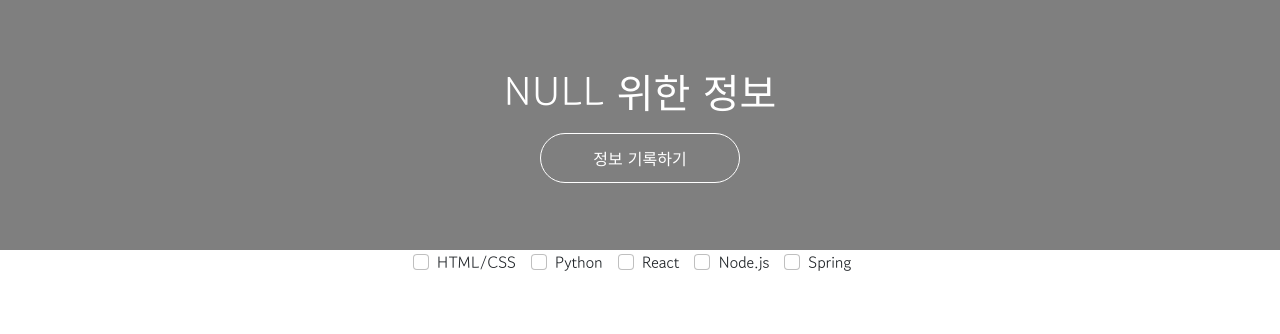
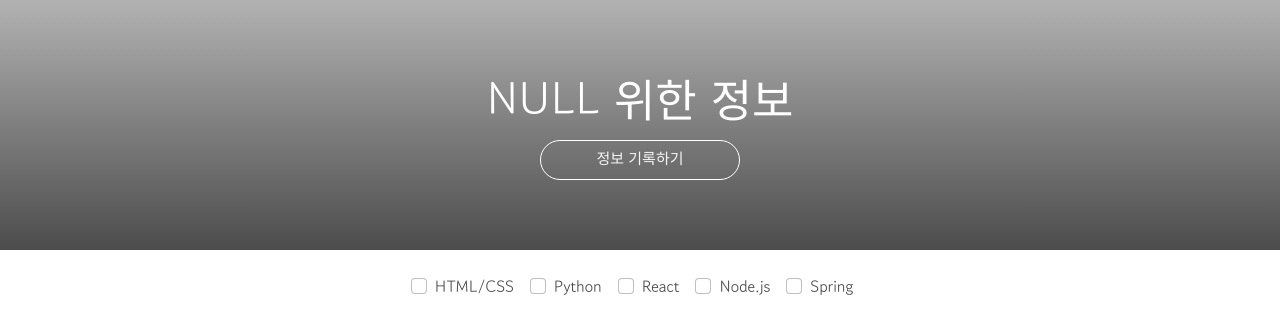
Before and after one commit to ParkSungGyu1/MiniProject-9, a Flask app: page /main in a window 1280 px wide. Shown: the top 334 px of the page. Run offline with Flask 2, Linux system fonts and the light colour scheme; data that the repository does not hold is empty; some libraries are stand-ins or nearby versions.

Commit message:
메인페이지 FE 수정

```diff
--- a/templates/page_main.html
+++ b/templates/page_main.html
@@ -13,6 +13,7 @@
 
     <title>NULL 위한 정보</title>
     <link href="https://fonts.googleapis.com/css2?family=Gowun+Dodum&display=swap" rel="stylesheet">
+    <link rel="stylesheet" href="https://cdn.jsdelivr.net/npm/bulma@0.9.1/css/bulma.min.css">
     <script src="https://ajax.googleapis.com/ajax/libs/jquery/3.4.1/jquery.min.js"></script>
 
     <style>
@@ -23,8 +24,9 @@
         .title {
             width: 100%;
             height: 250px;
+            font-size: 45px;
 
-            background-image: linear-gradient(0deg, rgba(0, 0, 0, 0.5), rgba(0, 0, 0, 0.5)), url('https://t1.daumcdn.net/cfile/tistory/215B644D56DCF5E82C');
+            background-image: linear-gradient(0deg, rgba(0, 0, 0, 0.7), rgba(0, 0, 0, 0.3)), url('https://t1.daumcdn.net/cfile/tistory/215B644D56DCF5E82C');
             background-position: center;
             background-size: cover;
 
@@ -38,25 +40,28 @@
 
         .title > button {
             width: 200px;
-            height: 50px;
+            height: 40px;
+            font-size: 15px;
 
             background-color: transparent;
-            color: white;
+
+            color: whitesmoke;
 
             border-radius: 50px;
             border: 1px solid white;
 
-            margin-top: 10px;
+            margin-top: 15px;
         }
 
         .mytitle > button:hover {
             border: 2px solid white;
         }
 
-        .input-group {
-            position: absolute;
+        .check-box {
+            display: flex;
+            flex-direction: row;
+            align-items: center;
             justify-content: center;
-            margin: 0 auto;
         }
 
         .mypost {
@@ -82,7 +87,7 @@
             margin-right: 10px;
         }
         .mycards {
-            margin: 20px;
+            margin: 20px auto 0px auto;
             width: 95%;
             max-width: 1200px;
         }
@@ -173,34 +178,30 @@
     </div>
 </div>
 </div>
-<div class="input-group">
+<div class="check-box">
     <div class="form-check form-check-inline">
         <input style="cursor:pointer" class="form-check-input" type="checkbox" id="frontend_checkbox" value="front">
         <label style="cursor:pointer" class="form-check-label" for="frontend_checkbox">HTML/CSS</label>
     </div>
-
     <div class="form-check form-check-inline">
         <input style="cursor:pointer" class="form-check-input" type="checkbox" id="backend_checkbox" value="back">
         <label style="cursor:pointer" class="form-check-label" for="backend_checkbox">Python</label>
     </div>
-
     <div class="form-check form-check-inline">
         <input style="cursor:pointer" class="form-check-input" type="checkbox" id="etc_checkbox" value="etc">
         <label style="cursor:pointer" class="form-check-label" for="etc_checkbox">React</label>
     </div>
-
     <div class="form-check form-check-inline">
         <input style="cursor:pointer" class="form-check-input" type="checkbox" id="etc_checkbox" value="etc">
         <label style="cursor:pointer" class="form-check-label" for="etc_checkbox">Node.js</label>
     </div>
-
     <div class="form-check form-check-inline">
         <input style="cursor:pointer" class="form-check-input" type="checkbox" id="etc_checkbox" value="etc">
         <label style="cursor:pointer" class="form-check-label" for="etc_checkbox">Spring</label>
     </div>
 </div>
 <div class="mycards">
-    <div class="row row-cols-1 row-cols-md-2 g-4" id="cards-box">
+    <div class="row row-cols-1 row-cols-md-4 g-4" id="cards-box">
     </div>
 </div>
 
```
